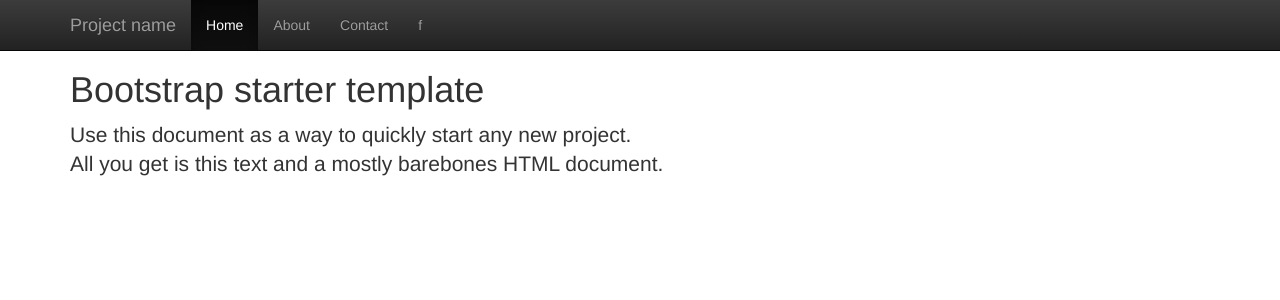
After one commit to rmyers/dtrove, a Django app: template dtrove/templates/home.html in a window 1280 px wide. The commit adds this page. Shown: the top 300 px of the page. Run offline with Django 3.2, Linux system fonts and the light colour scheme; the template is opened without the code that fills it, so the values that code supplies are empty; some libraries are stand-ins or nearby versions.

Commit message:
Fixing templates

```diff
--- a/dtrove/templates/base.html
+++ b/dtrove/templates/base.html
@@ -15,6 +15,11 @@
       <script src="https://oss.maxcdn.com/html5shiv/3.7.2/html5shiv.min.js"></script>
       <script src="https://oss.maxcdn.com/respond/1.4.2/respond.min.js"></script>
     <![endif]-->
+    <style>
+        body {
+          padding-top: 50px;
+        }
+    </style>
   </head>
   <body>
     {% block content %}{% endblock %}
--- /dev/null
+++ b/dtrove/templates/home.html
@@ -0,0 +1,34 @@
+{% extends "base.html" %}
+
+{% block content %}
+<div class="navbar navbar-inverse navbar-fixed-top" role="navigation">
+  <div class="container">
+    <div class="navbar-header">
+      <button type="button" class="navbar-toggle" data-toggle="collapse" data-target=".navbar-collapse">
+        <span class="sr-only">Toggle navigation</span>
+        <span class="icon-bar"></span>
+        <span class="icon-bar"></span>
+        <span class="icon-bar"></span>
+      </button>
+      <a class="navbar-brand" href="#">Project name</a>
+    </div>
+    <div class="collapse navbar-collapse">
+      <ul class="nav navbar-nav">
+        <li class="active"><a href="#">Home</a></li>
+        <li><a href="#about">About</a></li>
+        <li><a href="#contact">Contact</a></li>
+        <li><a href="#">f {% if request.user.is_authenticated %}{{ request.user }}{% endif %}</a></li>
+      </ul>
+    </div><!--/.nav-collapse -->
+  </div>
+</div>
+
+<div class="container">
+
+  <div class="starter-template">
+    <h1>Bootstrap starter template</h1>
+    <p class="lead">Use this document as a way to quickly start any new project.<br> All you get is this text and a mostly barebones HTML document.</p>
+  </div>
+
+</div><!-- /.container -->
+{% endblock %}
--- a/dtrove/templates/auth/login.html
+++ b/dtrove/templates/registration/login.html
@@ -2,10 +2,12 @@
 
 {% block content %}
 <div class='row'>
+    <div class="span12">
   <form method="POST" action='.'>
       {% csrf_token %}
   {{ form.as_ul }}
   <input type="submit" />
   </form>
+  </div>
 </div>
 {% endblock %}
```
